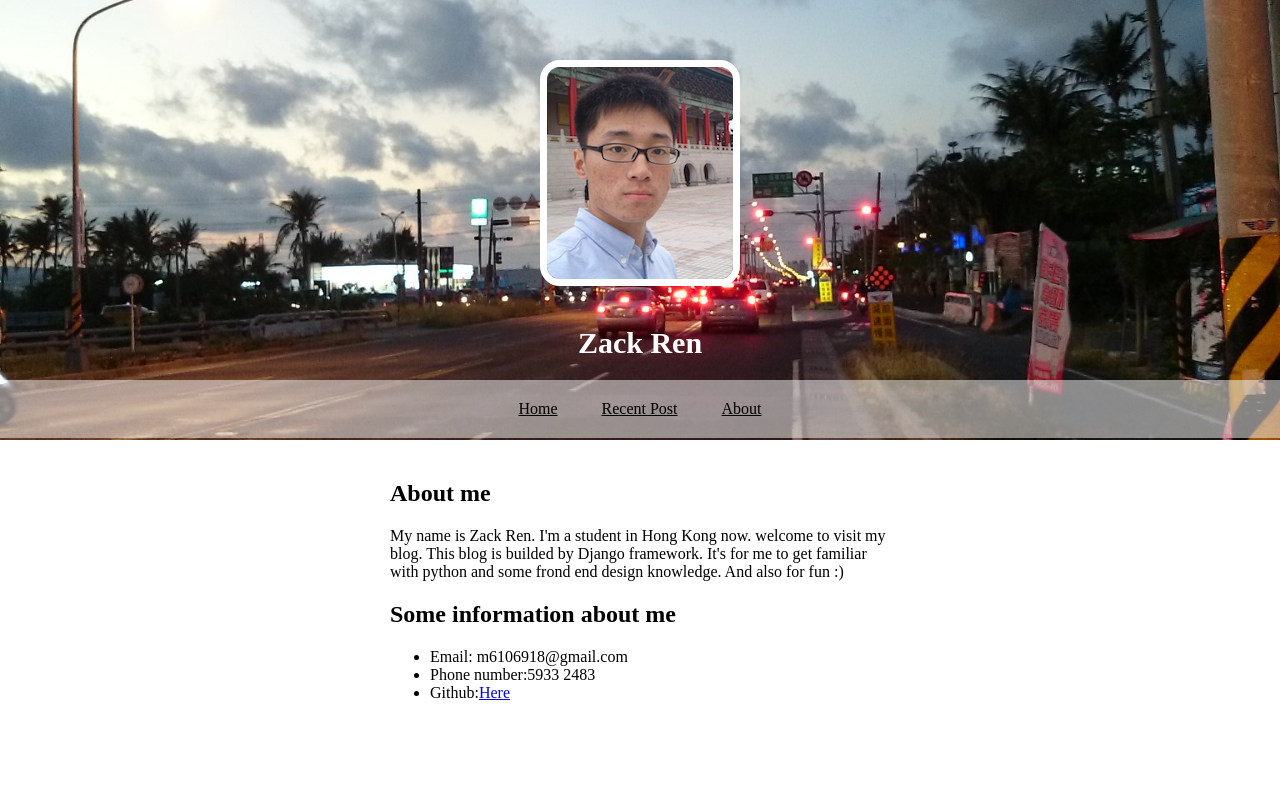
After one commit to Narcissist1/myblog, a Django app: page /myself/ in a window 1280 px wide. The commit adds this page. Run offline with Django 3.2, Linux system fonts and the light colour scheme; parts of the project's set-up code (start-up, migrations or seed data) failed here and were passed over.

Commit message:
add personal information page

```diff
--- a/blogengine/views.py
+++ b/blogengine/views.py
@@ -5,7 +5,6 @@ from django.template import RequestContext
 from django.contrib.syndication.views import Feed
 from django.views.decorators.csrf import csrf_exempt
 from django.db.models import Q
-from django.shortcuts import redirect
 # Create your views here.
 
 def getPosts(self,selected_page=1):
@@ -23,6 +22,9 @@ def getPost(request,postSlug):
 	post=Post.objects.filter(slug=postSlug)
 	#display specified post
 	return render_to_response('single.html',{'posts':post},context_instance=RequestContext(request))
+
+def infor_self(self):
+	return render_to_response('myself.html')
 
 @csrf_exempt
 def search_post(request):
--- a/myblog/urls.py
+++ b/myblog/urls.py
@@ -23,6 +23,8 @@ urlpatterns = patterns('',
     url(r'^comments/', include('django.contrib.comments.urls')),
     #Search
     url(r'search/$','blogengine.views.search_post'),
+    #personal information
+    url(r'^myself/$','blogengine.views.infor_self'),
     # RSS feeds
     url(r'^feeds/posts/$', PostsFeed()),
     #Flat pages
--- /dev/null
+++ b/static/css/personalinfor.css
@@ -0,0 +1,44 @@
+html,body{
+	padding: 0;
+	margin: 0;
+}
+header{
+	height: 440px;
+	background: url("../img/background.jpg") no-repeat center center;
+  	-webkit-background-size: cover;
+  	-moz-background-size: cover;
+  	-o-background-size: cover;
+  	background-size: cover;
+	text-align: center;
+	top:-50px;
+	color: white;
+}
+a{
+	color: black;
+}
+h1{
+	font-size: 30px;
+}
+ul[target]{
+	padding: 20px;
+	background: rgba(255,255,255,0.5);
+}
+li[target]{
+	display: inline;
+	padding: 0 20px 0 20px;
+}
+img{
+	position: relative;
+	margin: 40px 0 40px 0;
+	border: 7px solid white;
+	border-radius: 20px;
+	top:20px;
+}
+.here{
+	color: blue;
+}
+.maintext{
+	max-width: 500px;
+	padding: 20px;
+	margin: 0 auto;
+}
--- a/static/css/post.css
+++ b/static/css/post.css
@@ -11,6 +11,6 @@ body {
 h1{
 	font-family: 'Oswald', sans-serif;
 }
-.collapse navbar-collapse{
-	color:white;
+.collapse .navbar-collapse{
+	color:#999;
 }
--- a/templates/header.html
+++ b/templates/header.html
@@ -40,7 +40,7 @@
         <button type="submit" class="btn btn-default">Submit</button>
       </form>
       <ul class="nav navbar-nav navbar-right">
-        <li><a href="#">Back to Top</a></li>
+        <li><a href="/myself/">Myself</a></li>
         <li class="dropdown">
           <a href="#" class="dropdown-toggle" data-toggle="dropdown" role="button" aria-expanded="false">Dropdown <span class="caret"></span></a>
           <ul class="dropdown-menu" role="menu">
--- /dev/null
+++ b/templates/myself.html
@@ -0,0 +1,35 @@
+<!DOCTYPE htnl>
+{% load staticfiles %}
+<html>
+<head>
+	<link rel="stylesheet" type="text/css" href="{% static "css/personalinfor.css" %}"/>
+	<title>Welcome</title>
+</head>
+<body>
+<header>
+	<img src="{% static "img/photo.png" %}">
+	<h1>Zack Ren</h1>
+	<span>
+		<ul target="nav">
+			<li target="nav"><a href="/">Home</a></li>
+			<li target="nav"><a href="/">Recent Post</a></li>
+			<li target="nav"><a href="https://github.com/Narcissist1/myblog">About</a></li>
+		</ul>
+	</span>
+</header>
+
+<div class="maintext">
+	<h2>About me</h2>
+	<p>My name is Zack Ren. I'm a student in Hong Kong now. welcome to visit my blog. This blog is builded by Django framework. It's for me to get familiar with python and some frond end design knowledge. And also for fun :)</p>
+
+	<h2>Some information about me</h2>
+	<p>
+		<ul>
+			<li>Email: m6106918@gmail.com</li>
+			<li>Phone number:5933 2483</li>
+			<li>Github:<a href="https://github.com/Narcissist1" class="here">Here</a></li>
+		</ul>
+	</p>
+</div>
+</body>
+</html>
```
Also changed, not shown: static/img/background.jpg (added), static/img/photo.png (added), 4 other files.
